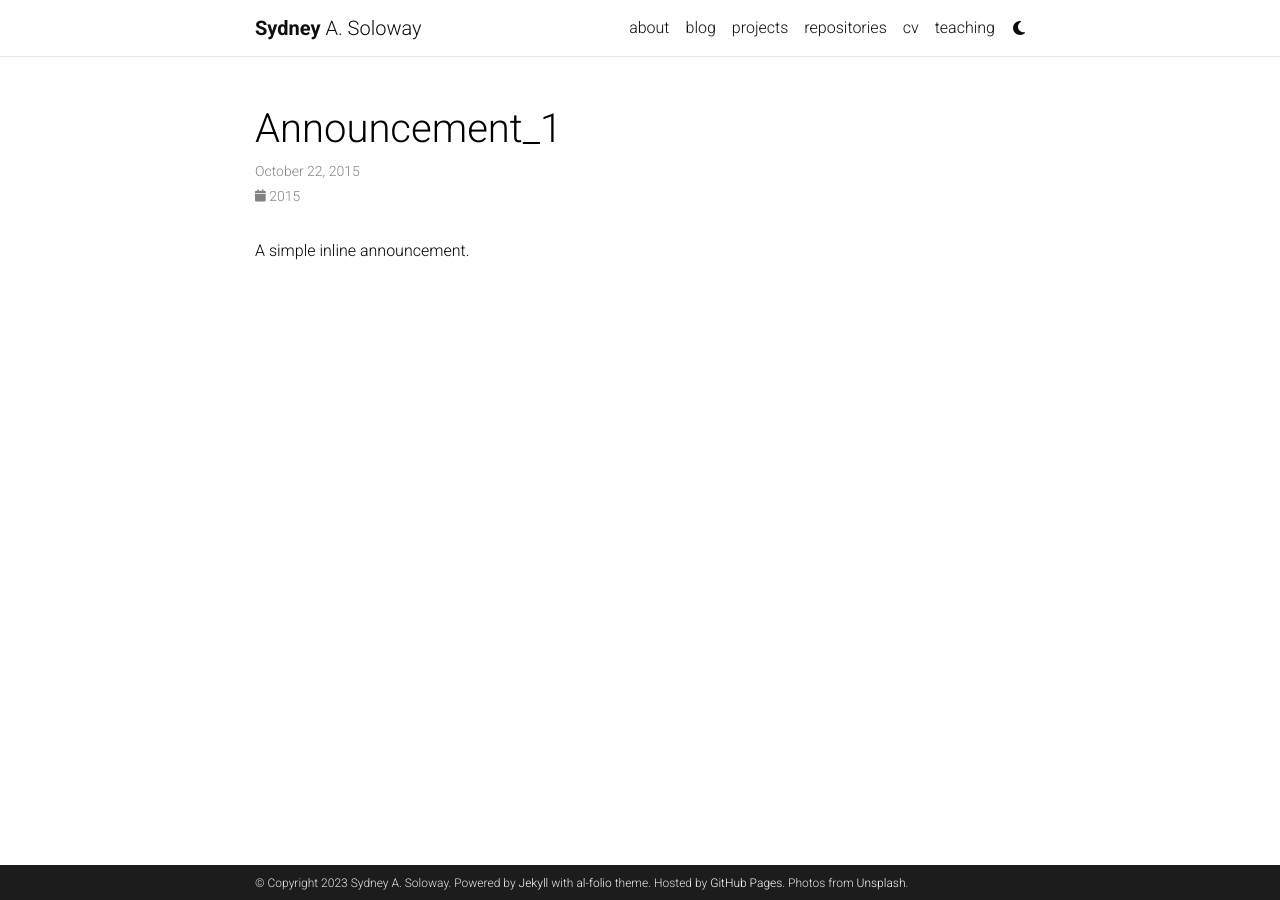
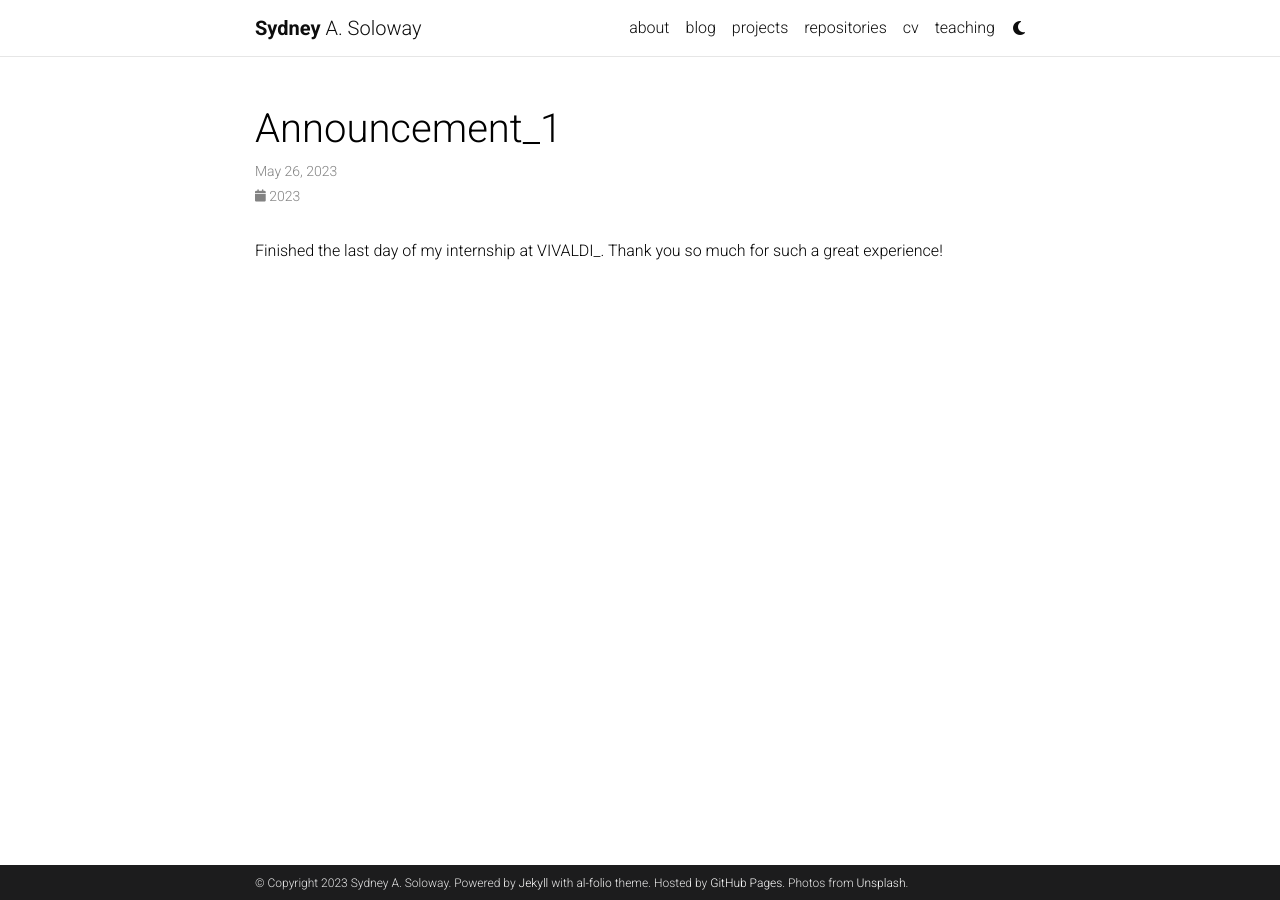
Before and after one commit to sydneysoloway/al-folio, a Jekyll site: the page built from _news/announcement_1.md, in a window 1280 px wide. Built offline with Jekyll 4.4.1, drawn with Linux system fonts in a browser that asks for light colours; comment, search, counter and statistics services are not loaded; a style sheet for code colours, icons or effects is not loaded.

Commit message:
Update announcement_1.md

```diff
--- a/_news/announcement_1.md
+++ b/_news/announcement_1.md
@@ -1,8 +1,8 @@
 ---
 layout: post
-date: 2015-10-22 15:59:00-0400
+date: 2023-05-26 15:59:00-0400
 inline: true
 related_posts: false
 ---
 
-A simple inline announcement.
+Finished the last day of my internship at VIVALDI_. Thank you so much for such a great experience!
```
